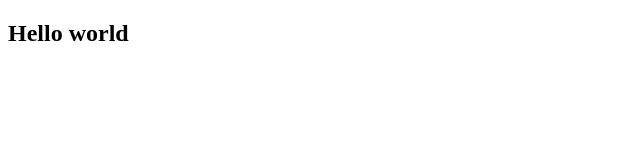
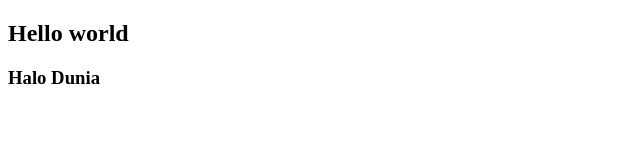
Before and after one commit to tubagus-rusli/praktikum-pwl-3-2024, a plain HTML site: page pertemuan-1/file2.html in a window 1280 px wide. Shown: the whole page, without its empty margins (0-640 px from the left). Drawn offline with Linux system fonts and the light colour scheme.

Commit message:
penambahan halo dunia

```diff
--- a/pertemuan-1/file2.html
+++ b/pertemuan-1/file2.html
@@ -8,5 +8,6 @@
 <body>
 
     <h2>Hello world</h2>
+    <h3>Halo Dunia</h3>
 </body>
 </html>
```
